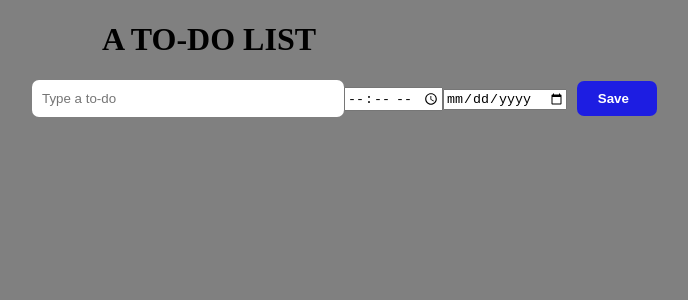
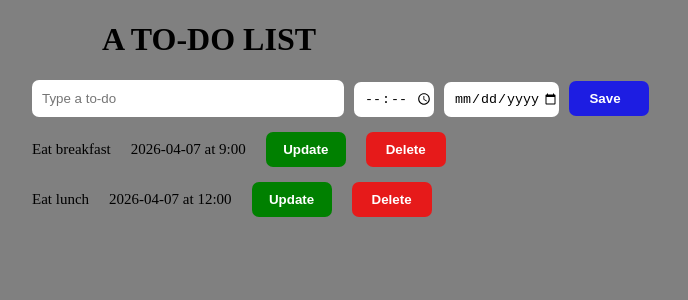
Before and after one commit to barrymomodouwurrie-165/todo-list, a React (Vite) app: page / in a window 1280 px wide. Shown: the top 300 px of the page, without its empty margins (6-694 px from the left). Built offline with nearby package versions, Linux system fonts and the light colour scheme.

Commit message:
Made the delete button to function

```diff
--- a/src/App.jsx
+++ b/src/App.jsx
@@ -9,17 +9,21 @@ function App() {
       id: 1,
       message: "Eat breakfast",
       time: "9:00",
-      date: "27/04/2026",
+      date: "2026-04-07",
+    },
+    {
+      id: 2,
+      message: "Eat lunch",
+      time: "12:00",
+      date: "2026-04-07",
     },
   ]);
 
+
   return (
     <>
-      <Index
-        messageList={messageList}
-        setMessageList={setMessageList}
-      />
-      <Tasks MessageList={messageList} />
+      <Index messageList={messageList} setMessageList={setMessageList} />
+      <Tasks messageList={messageList} setMessageList={setMessageList}  />
     </>
   );
 }
--- a/src/pages/Index.jsx
+++ b/src/pages/Index.jsx
@@ -5,17 +5,21 @@ const Index = ({ messageList, setMessageList }) => {
   const [date, setDate] = useState("");
    const [message, setMessage] = useState("");
   const SendButton = () => {
+    if (message == "" || time == "" || date == "") {
+      console.log("Fill all inputs")
+    } else {
       setMessageList([
         ...messageList,
         {
-        id: crypto.randomUUID,
+          id: crypto.randomUUID(),
           message: message,
           time: time,
           date: date,
         },
       ]);
       setMessage("");
-    console.log(messageList);
+    }
+
   };
   const TextChange = (e) => {
     setMessage(e.target.value);
--- a/src/pages/Tasks.jsx
+++ b/src/pages/Tasks.jsx
@@ -1,6 +1,10 @@
 import { Fragment } from "react";
 
-const Tasks = ({ messageList }) => {
+const Tasks = ({ messageList, setMessageList }) => {
+  const DeleteTask = (id) => {
+    const taskId = messageList.filter((task) => task.id !== id);
+    setMessageList(taskId)
+  };
   return (
     <Fragment>
       {messageList &&
@@ -9,10 +13,15 @@ const Tasks = ({ messageList }) => {
             <div className="message-container" key={item.id}>
               <p className="para1">{item.message}</p>
               <p className="para2">
-                {item.date} {item.time}
+                {item.date} at {item.time}
               </p>
               <button className="update-button">Update</button>
-              <button className="delete-button">Delete</button>
+              <button
+                className="delete-button"
+                onClick={()=>DeleteTask(item.id)}
+              >
+                Delete
+              </button>
             </div>
           );
         })}
--- a/src/pages/style.css
+++ b/src/pages/style.css
@@ -4,7 +4,8 @@ body {
 .input-container,
 .message-container {
   margin-left: 30px;
-  margin-top: 20px;
+  margin-top: 15px;
+  margin-bottom: 0;
 }
 .input {
   height: 35px;
@@ -12,6 +13,18 @@ body {
   border-radius: 7px;
   border: none;
   padding-left: 10px;
+}
+.time-input,
+.date-input {
+  height: 35px;
+  width: 70px;
+  border-radius: 7px;
+  border: none;
+  padding-left: 10px;
+  margin-left: 10px;
+}
+.date-input{
+  width: 105px;
 }
 .save-button {
   padding: 10px 18px;
@@ -50,4 +63,5 @@ h1 {
 }
 p {
   font-size: 15px;
+  margin: 0;
 }
```
Lines whose indentation alone changed are shown as unchanged.
